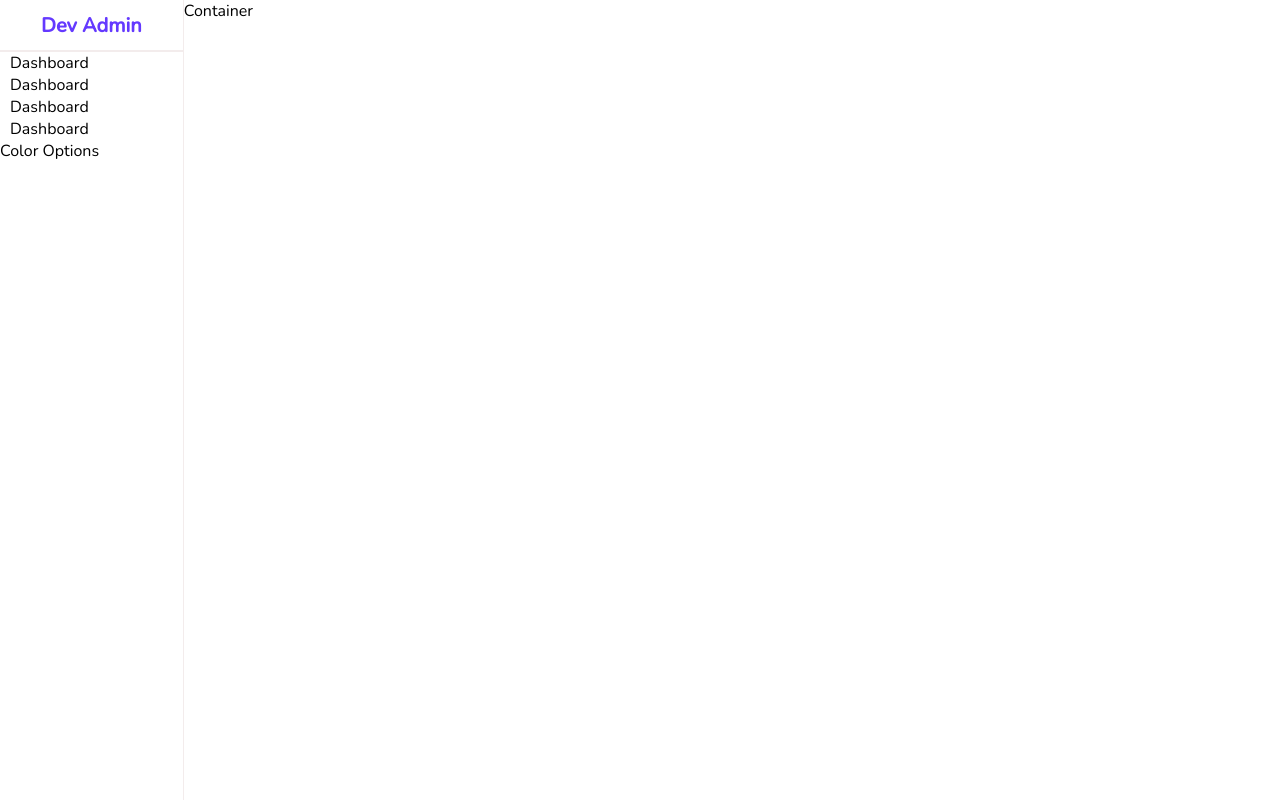
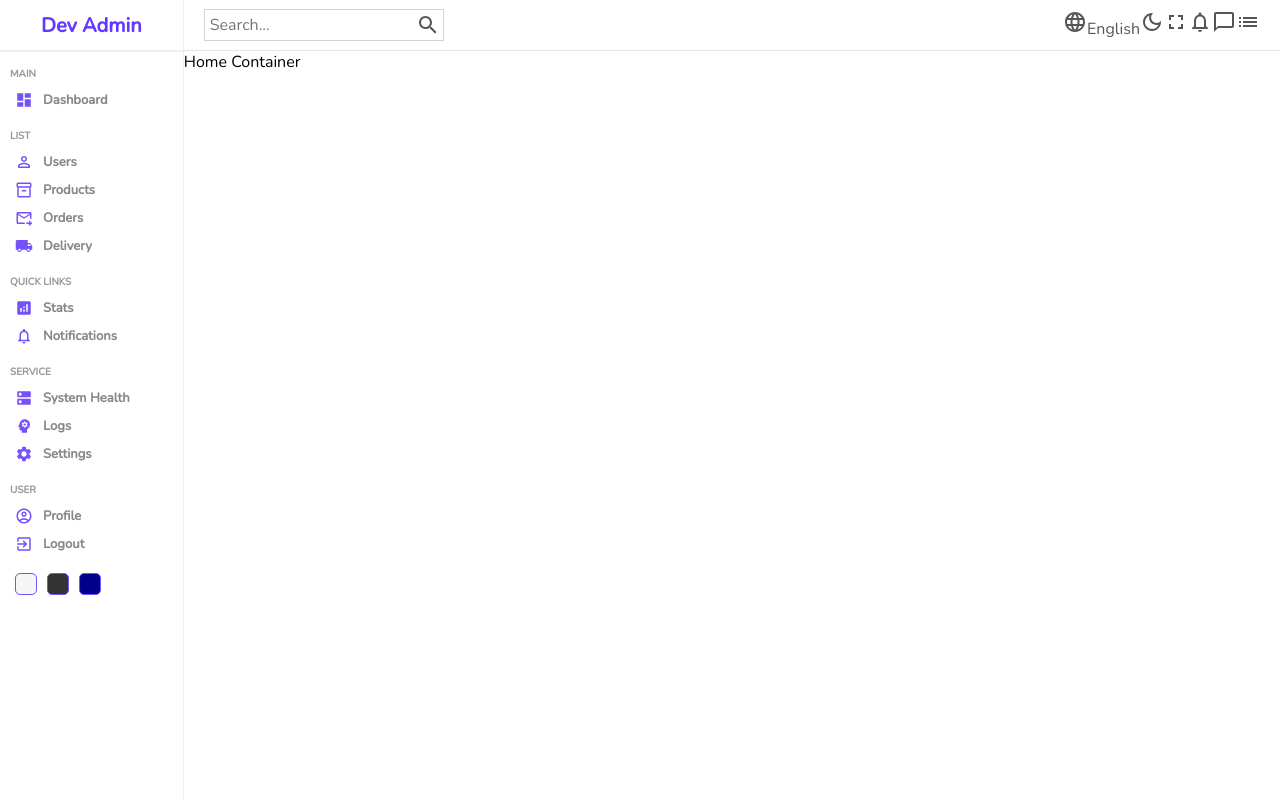
Before and after one commit to Solamatics/dev-admin-dashboard, a React (Create React App) app: page / in a window 1280 px wide. Built offline with nearby package versions, Linux system fonts and the light colour scheme.

Commit message:
implement navbar

```diff
--- a/package.json
+++ b/package.json
@@ -3,6 +3,10 @@
   "version": "0.1.0",
   "private": true,
   "dependencies": {
+    "@emotion/react": "^11.10.0",
+    "@emotion/styled": "^11.10.0",
+    "@mui/icons-material": "^5.8.4",
+    "@mui/material": "^5.9.3",
     "@testing-library/jest-dom": "^5.16.4",
     "@testing-library/react": "^13.3.0",
     "@testing-library/user-event": "^13.5.0",
--- a/src/components/navbar/Navbar.jsx
+++ b/src/components/navbar/Navbar.jsx
@@ -1,8 +1,45 @@
 import React from "react";
 import "./navbar.scss";
+import SearchOutlinedIcon from "@mui/icons-material/SearchOutlined";
+import LanguageOutlinedIcon from "@mui/icons-material/LanguageOutlined";
+import DarkModeOutlinedIcon from "@mui/icons-material/DarkModeOutlined";
+import FullscreenOutlinedIcon from "@mui/icons-material/FullscreenOutlined";
+import NotificationsNoneOutlinedIcon from "@mui/icons-material/NotificationsNoneOutlined";
+import ChatBubbleOutlineOutlinedIcon from "@mui/icons-material/ChatBubbleOutlineOutlined";
+import ListOutlinedIcon from "@mui/icons-material/ListOutlined";
 
 const Navbar = () => {
-  return <div>Navbar</div>;
+  return (
+    <div className="navbar">
+      <div className="wrapper">
+        <div className="search">
+          <input type="text" placeholder="Search..." />
+          <SearchOutlinedIcon />
+        </div>
+        <div className="items">
+          <div className="item">
+            <LanguageOutlinedIcon />
+            English
+          </div>
+          <div className="item">
+            <DarkModeOutlinedIcon />
+          </div>
+          <div className="item">
+            <FullscreenOutlinedIcon />
+          </div>
+          <div className="item">
+            <NotificationsNoneOutlinedIcon />
+          </div>
+          <div className="item">
+            <ChatBubbleOutlineOutlinedIcon />
+          </div>
+          <div className="item">
+            <ListOutlinedIcon />
+          </div>
+        </div>
+      </div>
+    </div>
+  );
 };
 
 export default Navbar;
--- a/src/components/navbar/navbar.scss
+++ b/src/components/navbar/navbar.scss
@@ -0,0 +1,37 @@
+.navbar {
+  height: 50px;
+  border-bottom: 0.5px solid rgb(231, 228, 228);
+  display: flex;
+  align-items: center;
+  font-size: 14px;
+  color: #555;
+
+  .wrapper {
+    padding: 20px;
+    display: flex;
+    align-items: center;
+    justify-content: space-between;
+    width: 100%;
+
+    .search {
+      display: flex;
+      align-items: center;
+      border: 0.5px solid lightgray;
+      padding: 3px;
+
+      input {
+        border: none;
+
+        &:focus {
+          outline: none;
+        }
+      }
+    }
+
+    .items {
+      display: flex;
+      align-items: center;
+      justify-content: space-between;
+    }
+  }
+}
--- a/src/components/sidebar/Sidebar.jsx
+++ b/src/components/sidebar/Sidebar.jsx
@@ -1,5 +1,17 @@
 import React from "react";
 import "./sidebar.scss";
+import DashboardIcon from "@mui/icons-material/Dashboard";
+import PersonOutlineOutlinedIcon from "@mui/icons-material/PersonOutlineOutlined";
+import Inventory2OutlinedIcon from "@mui/icons-material/Inventory2Outlined";
+import ForwardToInboxIcon from "@mui/icons-material/ForwardToInbox";
+import LocalShippingIcon from "@mui/icons-material/LocalShipping";
+import AnalyticsIcon from "@mui/icons-material/Analytics";
+import NotificationsNoneIcon from "@mui/icons-material/NotificationsNone";
+import DnsIcon from "@mui/icons-material/Dns";
+import PsychologyIcon from "@mui/icons-material/Psychology";
+import SettingsIcon from "@mui/icons-material/Settings";
+import AccountCircleOutlinedIcon from "@mui/icons-material/AccountCircleOutlined";
+import ExitToAppOutlinedIcon from "@mui/icons-material/ExitToAppOutlined";
 
 export const Sidebar = () => {
   return (
@@ -10,21 +22,66 @@ export const Sidebar = () => {
       <hr />
       <div className="center">
         <ul>
+          <p className="title">MAIN</p>
           <li>
+            <DashboardIcon className="icon" />
             <span>Dashboard</span>
           </li>
+          <p className="title">LIST</p>
           <li>
-            <span>Dashboard</span>
+            <PersonOutlineOutlinedIcon className="icon" />
+            <span>Users</span>
           </li>
           <li>
-            <span>Dashboard</span>
+            <Inventory2OutlinedIcon className="icon" />
+            <span>Products</span>
           </li>
           <li>
-            <span>Dashboard</span>
+            <ForwardToInboxIcon className="icon" />
+            <span>Orders</span>
+          </li>
+          <li>
+            <LocalShippingIcon className="icon" />
+            <span>Delivery</span>
+          </li>
+          <p className="title">QUICK LINKS</p>
+          <li>
+            <AnalyticsIcon className="icon" />
+            <span>Stats</span>
+          </li>
+          <li>
+            <NotificationsNoneIcon className="icon" />
+            <span>Notifications</span>
+          </li>
+          <p className="title">SERVICE</p>
+          <li>
+            <DnsIcon className="icon" />
+            <span>System Health</span>
+          </li>
+          <li>
+            <PsychologyIcon className="icon" />
+            <span>Logs</span>
+          </li>
+          <li>
+            <SettingsIcon className="icon" />
+            <span>Settings</span>
+          </li>
+          <p className="title">USER</p>
+          <li>
+            <AccountCircleOutlinedIcon className="icon" />
+            <span>Profile</span>
+          </li>
+          <li>
+            <ExitToAppOutlinedIcon className="icon" />
+            <span>Logout</span>
           </li>
         </ul>
       </div>
-      <div className="bottom">Color Options</div>
+      <div className="bottom">
+        <div className="color__option"></div>
+        <div className="color__option"></div>
+        <div className="color__option"></div>
+      </div>
     </div>
   );
 };
--- a/src/components/sidebar/sidebar.scss
+++ b/src/components/sidebar/sidebar.scss
@@ -29,6 +29,64 @@
       list-style: none;
       margin: 0;
       padding: 0;
+
+      .title {
+        font-size: 10px;
+        font-weight: bold;
+        color: #999;
+        margin-top: 15px;
+        margin-bottom: 5px;
+      }
+
+      li {
+        display: flex;
+        align-items: center;
+        padding: 5px;
+        cursor: pointer;
+
+        &:hover {
+          background-color: #ece8ff;
+        }
+
+        .icon {
+          font-size: 18px;
+          color: #7451f8;
+        }
+
+        span {
+          font-size: 13px;
+          font-weight: 600;
+          color: #888;
+          margin-left: 10px;
+        }
+      }
+    }
+  }
+
+  .bottom {
+    display: flex;
+    align-items: center;
+    margin: 10px;
+
+    .color__option {
+      width: 20px;
+      height: 20px;
+      border-radius: 5px;
+      border: 1px solid #7451f8;
+      cursor: pointer;
+      margin: 5px;
+
+      &:nth-child(1) {
+        background-color: whitesmoke;
+      }
+
+      &:nth-child(2) {
+        background-color: #333;
+      }
+
+      &:nth-child(3) {
+        background-color: darkblue;
+      }
     }
   }
 }
--- a/src/pages/home/Home.jsx
+++ b/src/pages/home/Home.jsx
@@ -1,4 +1,5 @@
 import React from "react";
+import Navbar from "../../components/navbar/Navbar";
 import { Sidebar } from "../../components/sidebar/Sidebar";
 import "./home.scss";
 
@@ -6,7 +7,10 @@ const Home = () => {
   return (
     <div className="home">
       <Sidebar />
-      <div className="home__container">Container</div>
+      <div className="home__container">
+        <Navbar />
+        Home Container
+      </div>
     </div>
   );
 };
```
Also changed, not shown: 1 other file (tests, documents, lock files or other folders).
